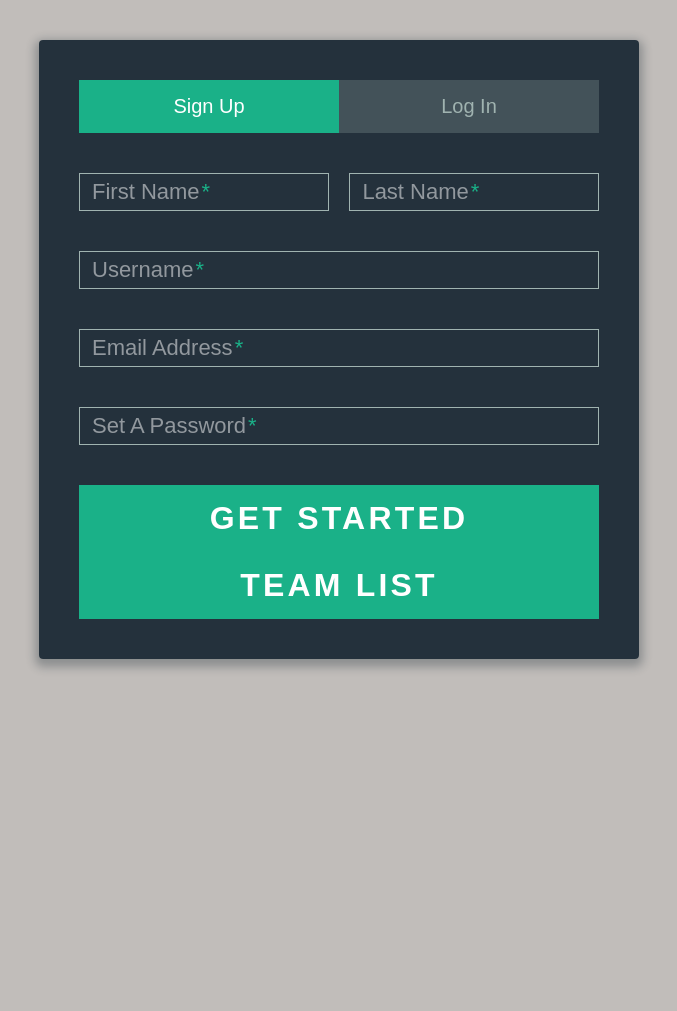
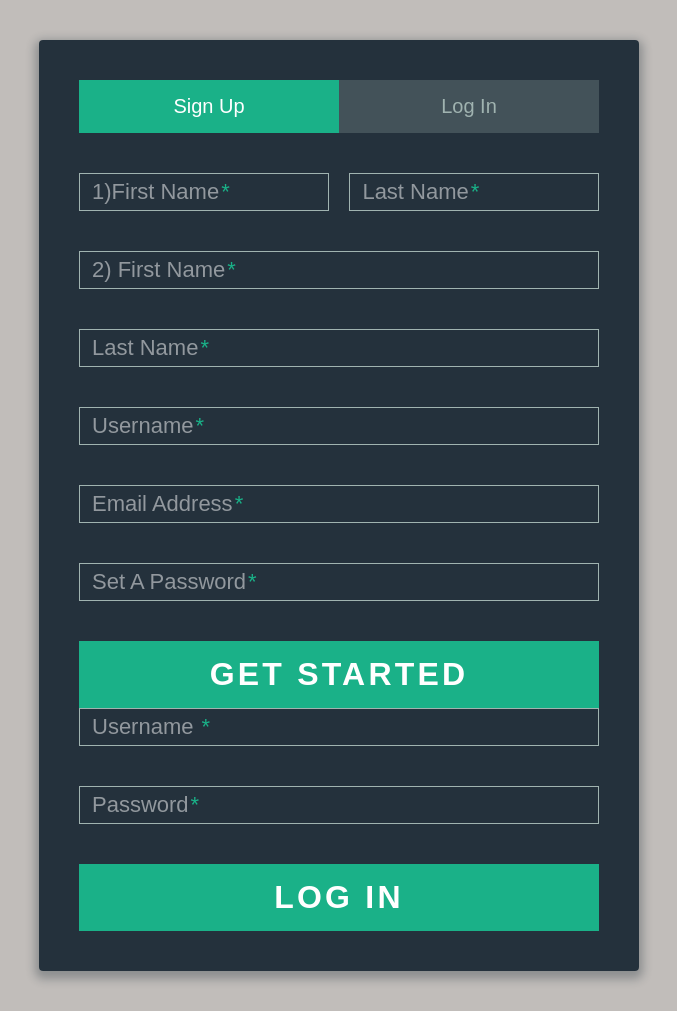
Before and after one commit to Clash17/mcqsubmit, a Django app: page / in a window 1280 px wide. Shown: the whole page, without its empty margins (301-978 px from the left). Before the commit the page ends 670 px from the top, so only its background shows below. Run offline with Django 3.2, Linux system fonts and the light colour scheme.

Commit message:
changes made
added 2nd person input field and removed team list

```diff
--- a/data/templates/index.html
+++ b/data/templates/index.html
@@ -32,16 +32,30 @@
           <div class="top-row">
             <div class="field-wrap">
               <label>
-                First Name<span class="req">*</span>
+                1)First Name<span class="req">*</span>
               </label>
-              <input name="ufname" type="text" required autocomplete="off" />
+              <input name="ufname1" type="text" required autocomplete="off" />
             </div>
 
             <div class="field-wrap">
               <label>
                 Last Name<span class="req">*</span>
               </label>
-              <input name="ulname" type="text" required autocomplete="off"/>
+              <input name="ulname1" type="text" required autocomplete="off"/>
+            </div>
+          </div>
+	   <div class="field-wrap">
+              <label>
+               2) First Name<span class="req">*</span>
+              </label>
+              <input name="ufname2" type="text" required autocomplete="off" />
+            </div>
+
+            <div class="field-wrap">
+              <label>
+                Last Name<span class="req">*</span>
+              </label>
+              <input name="ulname2" type="text" required autocomplete="off"/>
             </div>
           </div>
 
@@ -71,7 +85,7 @@
           <button type="submit" class="button button-block"/>Get Started</button>
 
           </form>
-          <a href="/team"> <button type="button" class="button button-block"/>Team List</button> </a>
+
 
         </div>
 
```
